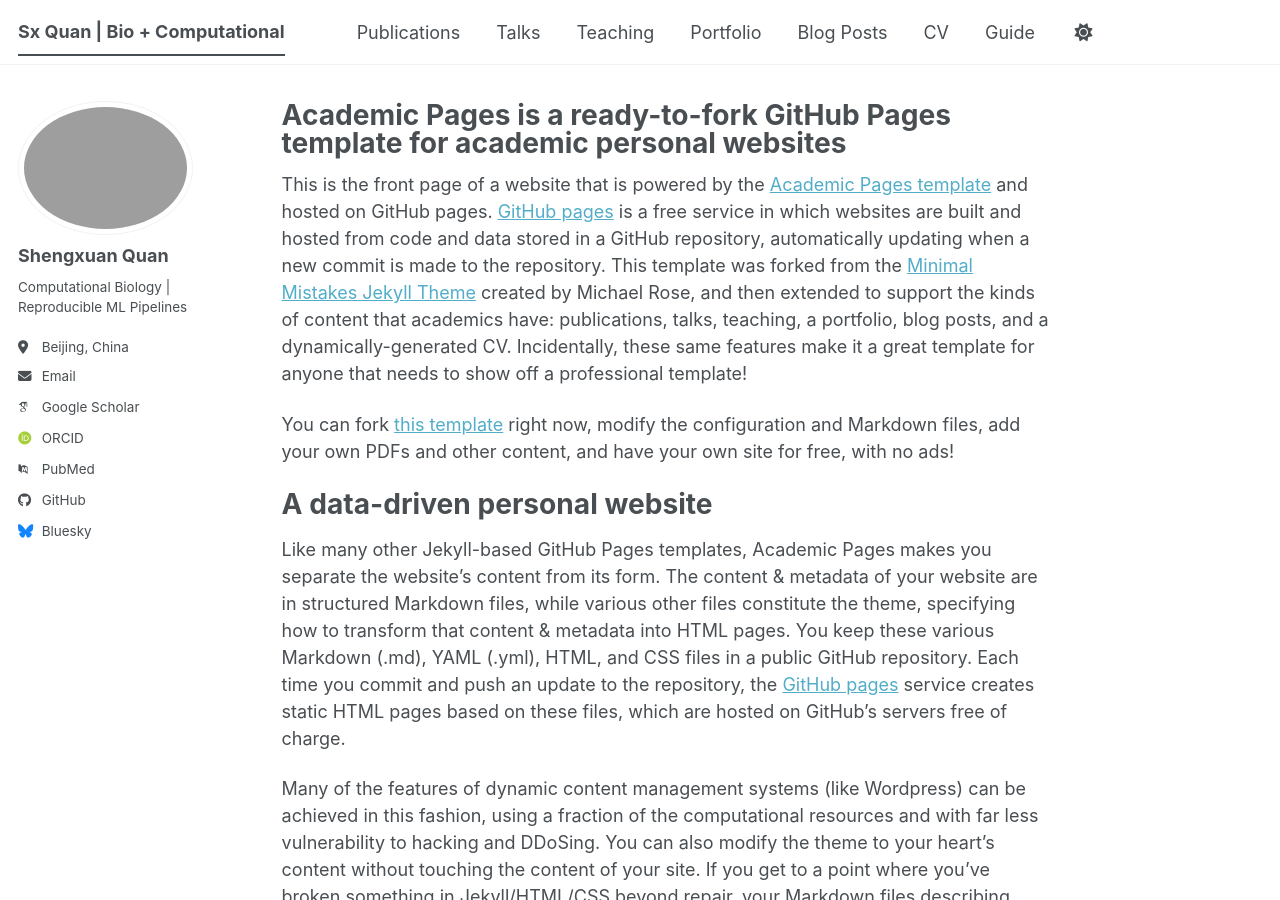
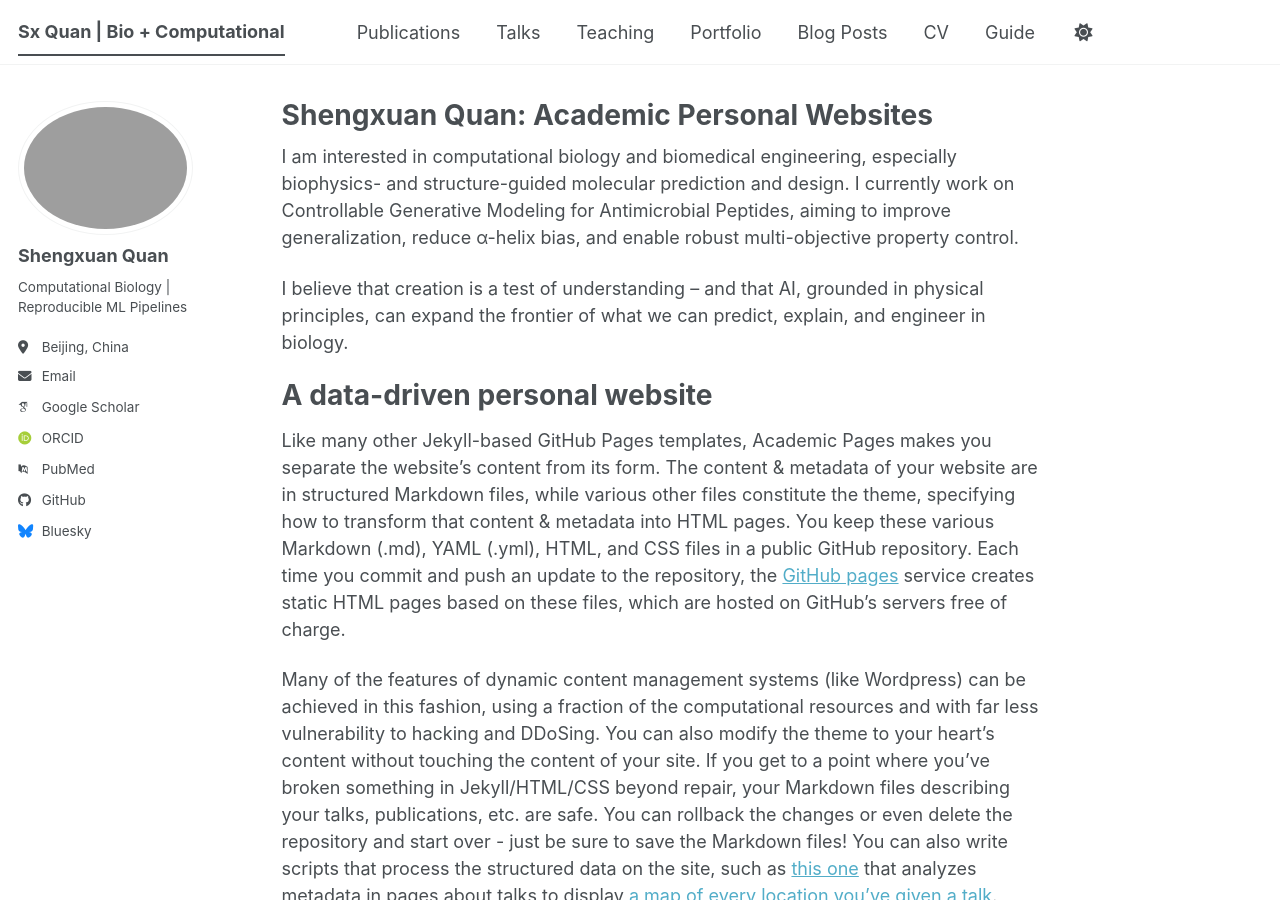
Before and after one commit to ShengxuanQUAN/ShengxuanQUAN.github.io, a Jekyll site: the page built from _pages/about.md, in a window 1280 px wide and 900 px high. Built offline with Jekyll 4.4.1, drawn with Linux system fonts in a browser that asks for light colours; some web fonts are replaced; a script bundle is joined from its source files by our own code; library files that are not in the unit come from our copies.

Commit message:
Revise about page title and personal description
Updated the title and content to reflect personal interests in computational biology and AI.

```diff
--- a/_pages/about.md
+++ b/_pages/about.md
@@ -1,15 +1,15 @@
 ---
 permalink: /
-title: "Academic Pages is a ready-to-fork GitHub Pages template for academic personal websites"
+title: "Shengxuan Quan: Academic Personal Websites"
 author_profile: true
 redirect_from:
   - /about/
   - /about.html
 ---
 
-This is the front page of a website that is powered by the [Academic Pages template](https://github.com/academicpages/academicpages.github.io) and hosted on GitHub pages. [GitHub pages](https://pages.github.com) is a free service in which websites are built and hosted from code and data stored in a GitHub repository, automatically updating when a new commit is made to the repository. This template was forked from the [Minimal Mistakes Jekyll Theme](https://mmistakes.github.io/minimal-mistakes/) created by Michael Rose, and then extended to support the kinds of content that academics have: publications, talks, teaching, a portfolio, blog posts, and a dynamically-generated CV. Incidentally, these same features make it a great template for anyone that needs to show off a professional template!
+I am interested in computational biology and biomedical engineering, especially biophysics- and structure-guided molecular prediction and design. I currently work on Controllable Generative Modeling for Antimicrobial Peptides, aiming to improve generalization, reduce α-helix bias, and enable robust multi-objective property control.
 
- You can fork [this template](https://github.com/academicpages/academicpages.github.io) right now, modify the configuration and Markdown files, add your own PDFs and other content, and have your own site for free, with no ads!
+I believe that creation is a test of understanding -- and that AI, grounded in physical principles, can expand the frontier of what we can predict, explain, and engineer in biology.
 
 A data-driven personal website
 ======
```
